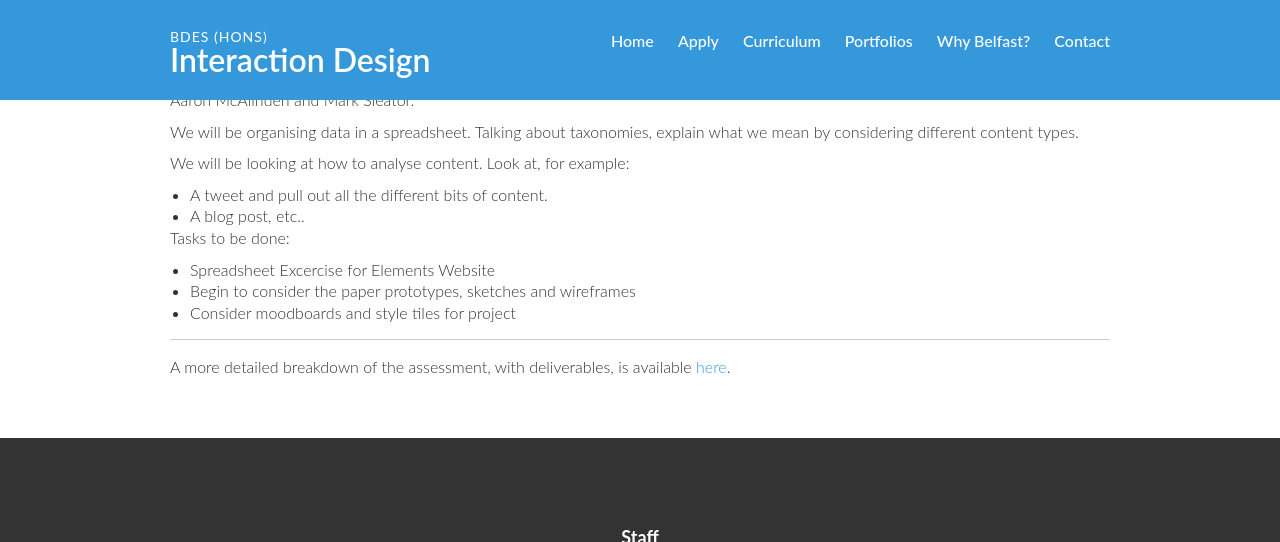
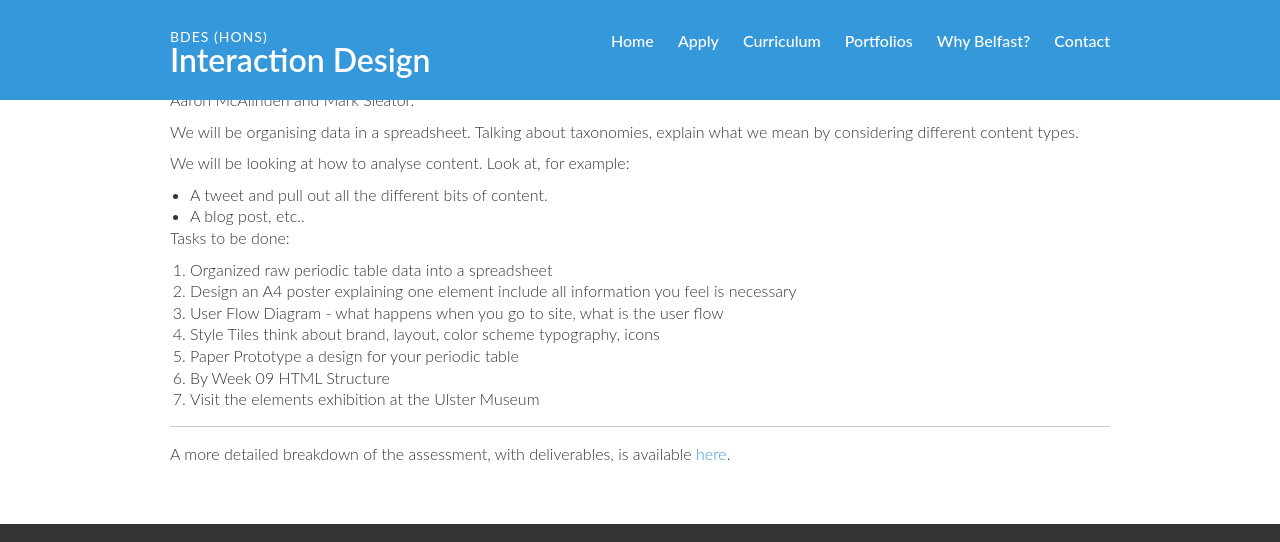
Before and after one commit to ixdbelfast/ixdbelfast.github.io, a Jekyll site: the page built from modules/IXD301/IXD301.md, in a window 1280 px wide and 900 px high, scrolled down 4486 px, cut to the strip 0-542 px from the top of the window. Built offline with Jekyll 4.4.1, drawn with Linux system fonts in a browser that asks for light colours; our own code applies the rules of GitHub Pages for plain Markdown files.

Commit message:
Update week 07 tasks

```diff
--- a/modules/IXD301/IXD301.md
+++ b/modules/IXD301/IXD301.md
@@ -219,9 +219,13 @@ We will be looking at how to analyse content.  Look at, for example:
 
 Tasks to be done:
 
-+ Spreadsheet Excercise for Elements Website
-+ Begin to consider the paper prototypes, sketches and wireframes
-+ Consider moodboards and style tiles for project
+1. Organized raw periodic table data into a spreadsheet
+2. Design an A4 poster explaining one element include all information you feel is necessary
+3. User Flow Diagram - what happens when you go to site, what is the user flow
+4. Style Tiles think about brand, layout, color scheme typography, icons
+5. Paper Prototype a design for your periodic table
+6. By Week 09 HTML Structure
+7. Visit the elements exhibition at the Ulster Museum
 
 ---
 <!---
```
